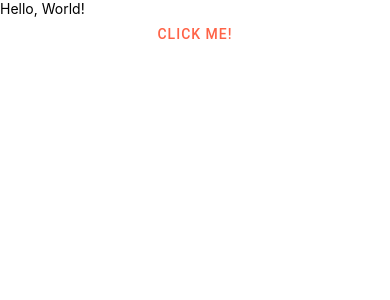
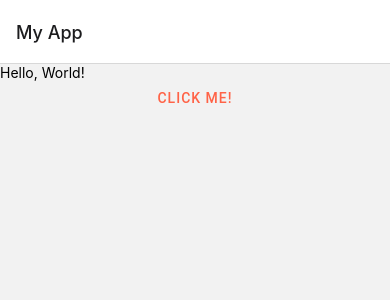
Before and after one commit to anjotadena/BBPegion, a React Native app: screen / in a window 390 px wide. Shown: the top 300 px of the page. Built offline with nearby package versions, Linux system fonts and the light colour scheme.

Commit message:
Setup react-navigation

```diff
--- a/App.tsx
+++ b/App.tsx
@@ -1,12 +1,14 @@
+import {NavigationContainer} from '@react-navigation/native';
+import {createStackNavigator} from '@react-navigation/stack';
 import React from 'react';
 import {SafeAreaView, ScrollView, StatusBar, Text, View} from 'react-native';
 import {Button, Provider} from 'react-native-paper';
 
 import theme from './src/core/theme';
 
-const App = () => {
-  return (
-    <Provider theme={theme}>
+const Stack = createStackNavigator();
+
+const Screen1 = () => (
   <SafeAreaView>
     <StatusBar />
     <ScrollView contentInsetAdjustmentBehavior="automatic">
@@ -16,6 +18,16 @@ const App = () => {
       </View>
     </ScrollView>
   </SafeAreaView>
+);
+
+const App = () => {
+  return (
+    <Provider theme={theme}>
+      <NavigationContainer>
+        <Stack.Navigator>
+          <Stack.Screen name="My App" component={Screen1} />
+        </Stack.Navigator>
+      </NavigationContainer>
     </Provider>
   );
 };
--- a/package.json
+++ b/package.json
@@ -11,8 +11,10 @@
   },
   "dependencies": {
     "@react-navigation/native": "^6.0.11",
+    "@react-navigation/stack": "^6.2.2",
     "react": "18.0.0",
     "react-native": "0.69.4",
+    "react-native-gesture-handler": "^2.5.0",
     "react-native-paper": "^4.12.4",
     "react-native-safe-area-context": "^4.3.1",
     "react-native-screens": "^3.15.0"
```
Also changed, not shown: 2 other files (tests, documents, lock files or other folders). Lines whose indentation alone changed are shown as unchanged.
